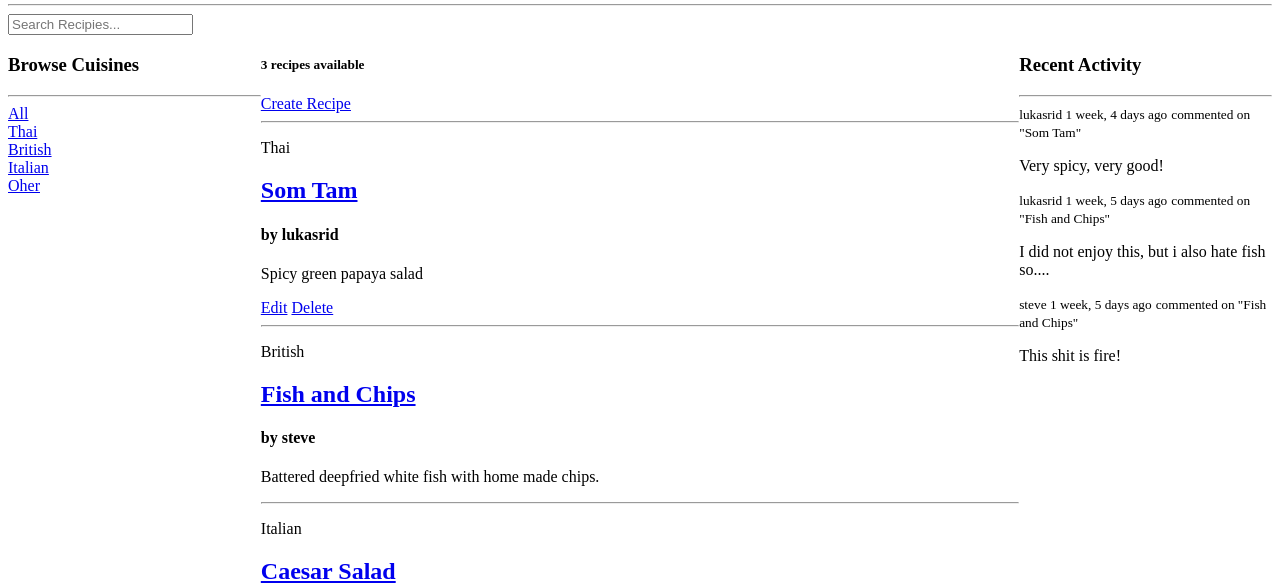
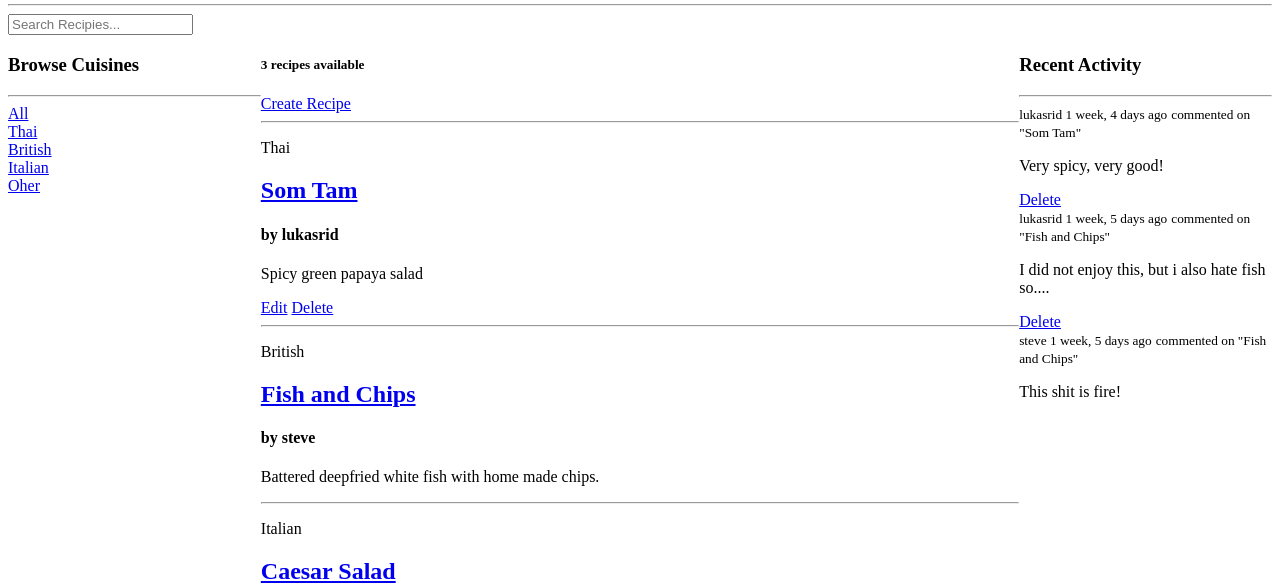
Before and after one commit to Lukasrid/recipe-tracker, a Django app: page / in a window 1280 px wide. Shown: the part 141-724 px from the top of the page. Run offline with Django 4.2, Linux system fonts and the light colour scheme; a user stored in the database is signed in; data comes from the database, SQL or seed files in the repository.

Commit message:
user can now delete comment from recent activity feed

```diff
--- a/base/templates/base/home.html
+++ b/base/templates/base/home.html
@@ -4,7 +4,7 @@
 {% block content %}
 
 <style>
-    .home-container{
+    .home-container {
         display: grid;
         grid-template-columns: 1fr 3fr 1fr
     }
@@ -63,10 +63,13 @@
         <hr>
         {% for comment in recipe_comments %}
         <div>
-                <small>{{comment.user}}  {{comment.created|timesince}} ago</small>
+            <small>{{comment.user}} {{comment.created|timesince}} ago</small>
             <small>commented on "{{comment.recipe}}"</small>
 
             <p>{{comment}}</p>
+            {% if request.user == comment.user %}
+            <a href="{% url 'delete-comment' comment.id %}">Delete</a>
+            {% endif %}
         </div>
         {% endfor %}
     </div>
```
Lines whose indentation alone changed are shown as unchanged.
